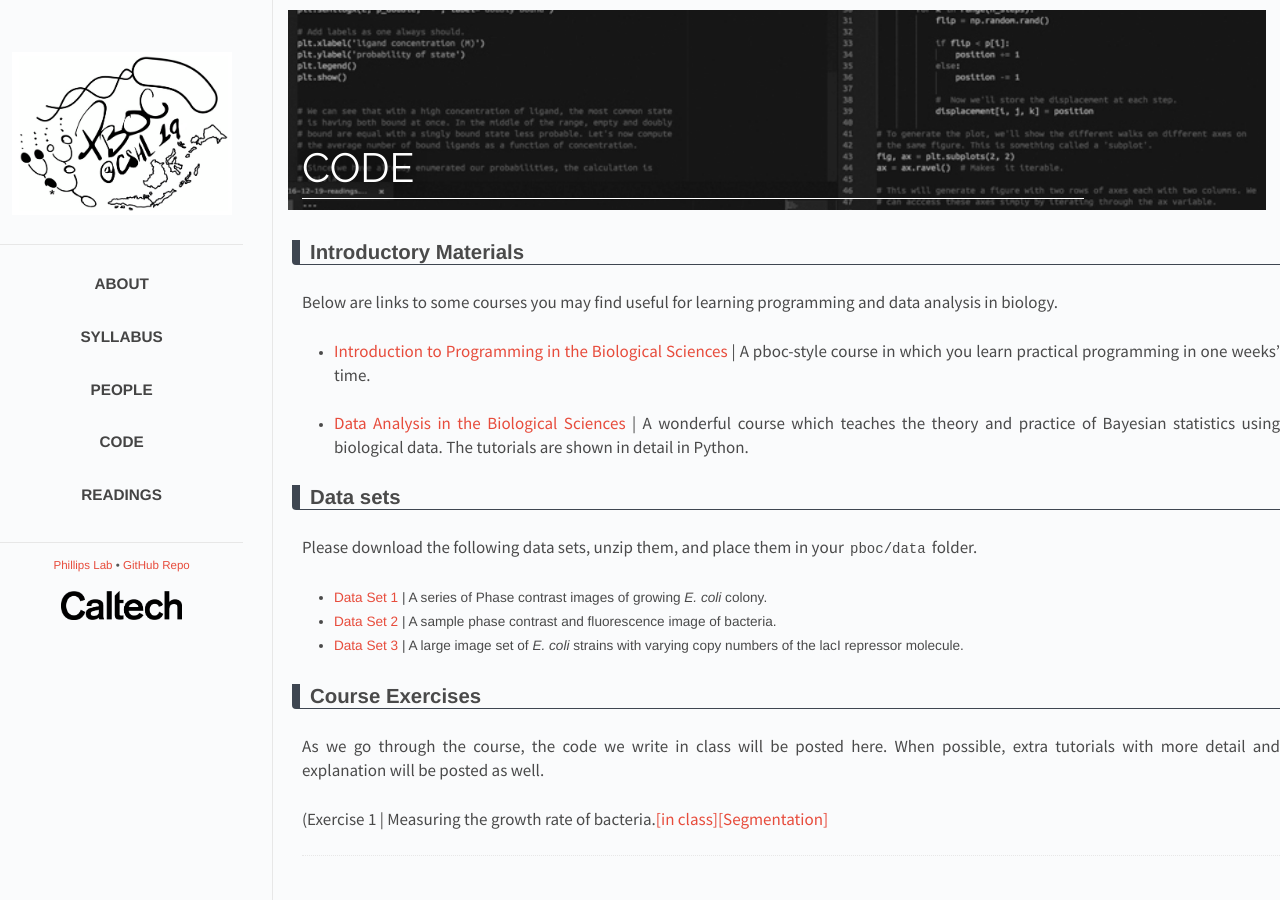
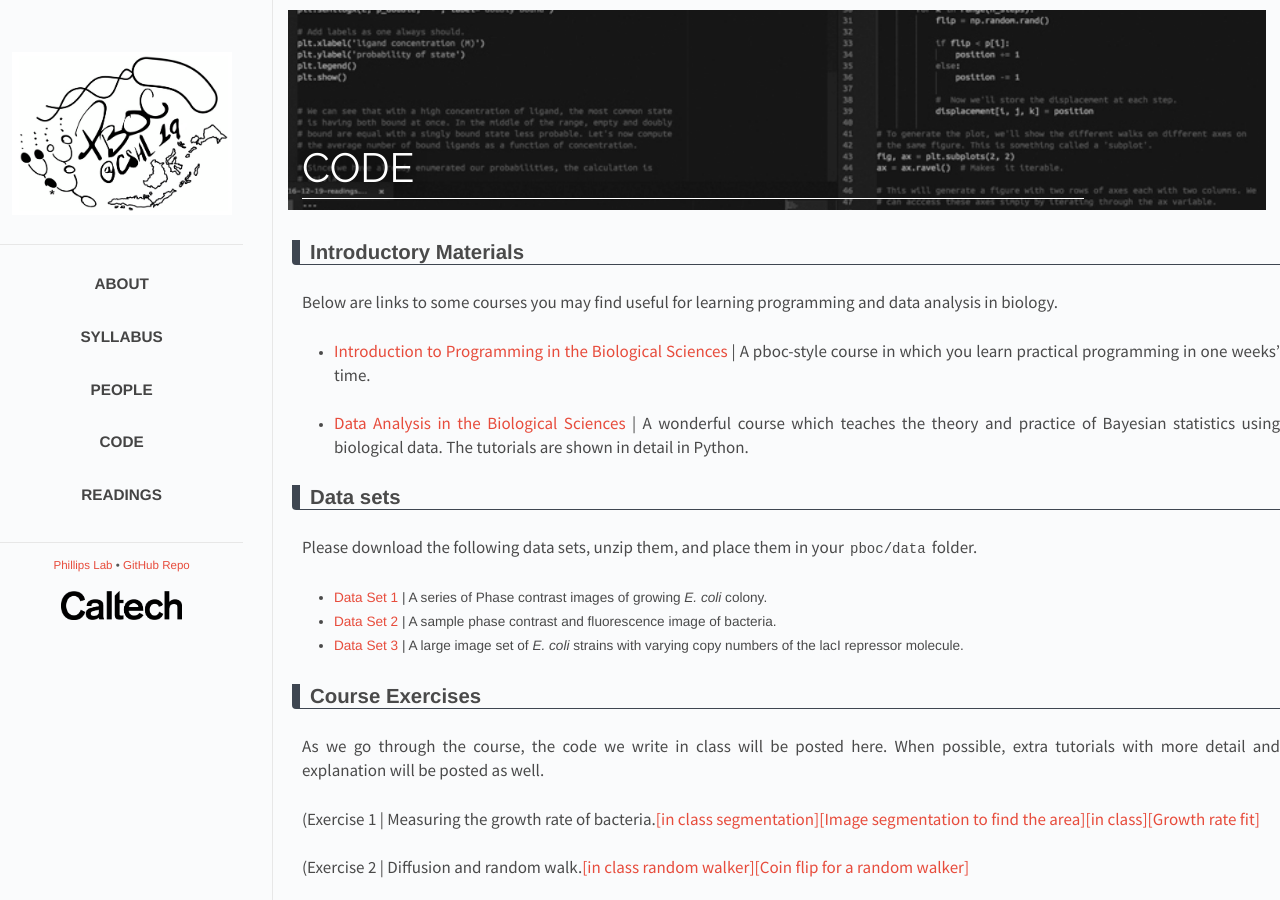
Before and after one commit to RPGroup-PBoC/cshl_pboc, a Jekyll site: the page built from _posts/2017-01-25-code.md, in a window 1280 px wide. Built offline with Jekyll 4.4.1, drawn with Linux system fonts in a browser that asks for light colours.

Commit message:
add day1 and part of day2

```diff
--- a/_posts/2017-01-25-code.md
+++ b/_posts/2017-01-25-code.md
@@ -30,4 +30,7 @@ As we go through the course, the code we write in class will be posted here. Whe
 
 (Exercise 1 \| Measuring the
     growth rate of bacteria.[\[in
-    class\]](../../../../code/bacteria_growth.m)[\[Segmentation\]](../../../../code/Day1_Growth_Segmentation.mlx)
+    class segmentation\]](../../../../code/bacteria_growth.m)[\[Image segmentation to find the area\]](../../../../code/Day1_Growth_Segmentation.mlx)[\[in class\]](../../../../code/InClass_Numerical_Calc.m)[\[Growth rate fit\]](../../../../code/Day1_GrowthRate_Fit.mlx)
+
+(Exercise 2 \| Diffusion and random walk.[\[in
+    class random walker\]](../../../../code/inClass_randomWalker.m)[\[Coin flip for a random walker\]](../../../../code/Day2_Binomial.mlx)
```
Also changed, not shown: 4 other files.
